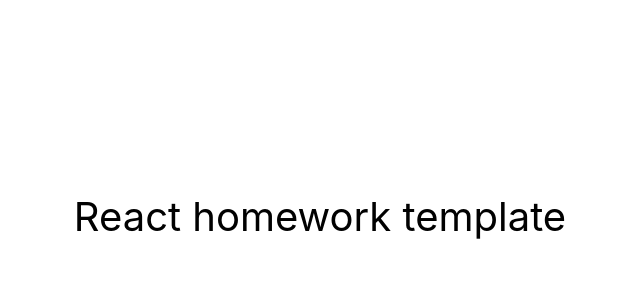
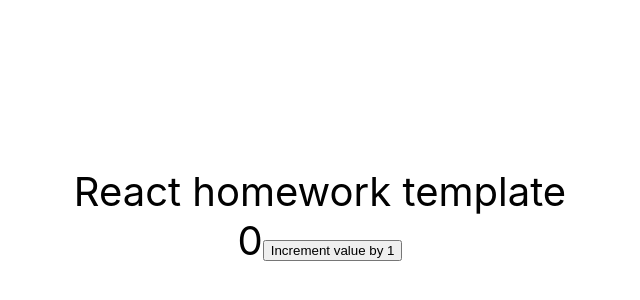
Before and after one commit to BobliHH/exercitiiReact, a React (Create React App) app: page / in a window 1280 px wide. Shown: the part 184-484 px from the top of the page, without its empty margins (320-960 px from the left). Built offline with nearby package versions, Linux system fonts and the light colour scheme.

Commit message:
created a +1 button

```diff
--- a/src/components/App.jsx
+++ b/src/components/App.jsx
@@ -1,16 +1,25 @@
+import { useState } from 'react';
+
 export const App = () => {
+  const [value, setValue] = useState(0);
   return (
-    <div
+    <div className='container'
       style={{
         height: '100vh',
         display: 'flex',
         justifyContent: 'center',
         alignItems: 'center',
         fontSize: 40,
-        color: '#010101'
+        color: '#010101',
       }}
     >
       React homework template
+      <div>
+        {value}
+        <button type="button" onClick={() => setValue(value + 1)}>
+          Increment value by 1
+        </button>
+      </div>
     </div>
   );
 };
--- a/src/index.css
+++ b/src/index.css
@@ -13,3 +13,9 @@
   font-family: source-code-pro, Menlo, Monaco, Consolas, 'Courier New',
     monospace;
 }
+.container{
+  display: flex;
+  flex-direction: column;
+  align-items: center;
+  justify-content: space-between;
+}
```
